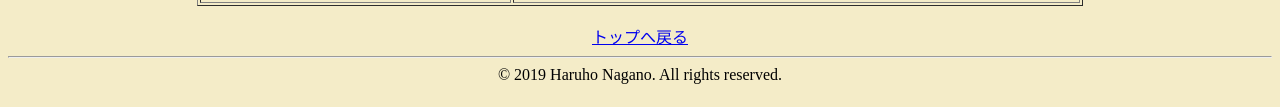
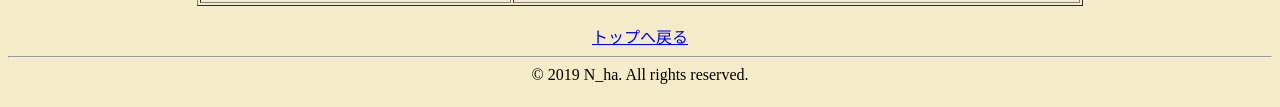
Before and after one commit to N-ha-1050/Herbs, a plain HTML site: page 10day.html in a window 1280 px wide. Shown: the part 1033-1140 px from the top of the page. Drawn offline with Linux system fonts and the light colour scheme.

```diff
--- a/10day.html
+++ b/10day.html
@@ -44,7 +44,7 @@
         <center><br>
         <a href="index.html">トップへ戻る</a><br>
         <hr>
-        &copy; 2019 Haruho Nagano. All rights reserved.
+        &copy; 2019 N_ha. All rights reserved.
         </center>
         <br>
     </body>
```
Also changed, not shown: 15day.html (+1 -1 lines), 1day.html (+1 -1 lines), 20day.html (+1 -1 lines), 25day.html (+1 -1 lines), 5day.html (+1 -1 lines), html.html (+1 -1 lines), index.html (+1 -1 lines), review.html (+1 -1 lines).
